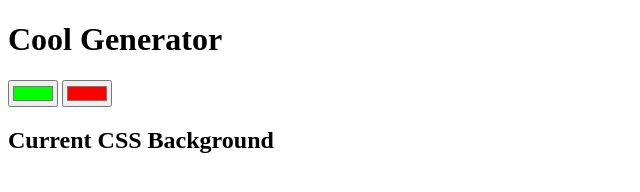
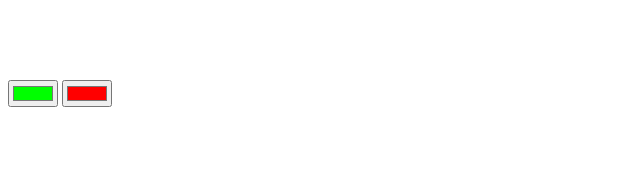
Before and after one commit to Here2Huynh/Background-Generator, a plain HTML site: page index.html in a window 1280 px wide. Shown: the whole page, without its empty margins (0-640 px from the left). Drawn offline with Linux system fonts and the light colour scheme.

Commit message:
changing text color

```diff
--- a/style.css
+++ b/style.css
@@ -1,3 +1,7 @@
 body {
 
 }
+
+h1, h2 {
+    color: white;
+}
```
